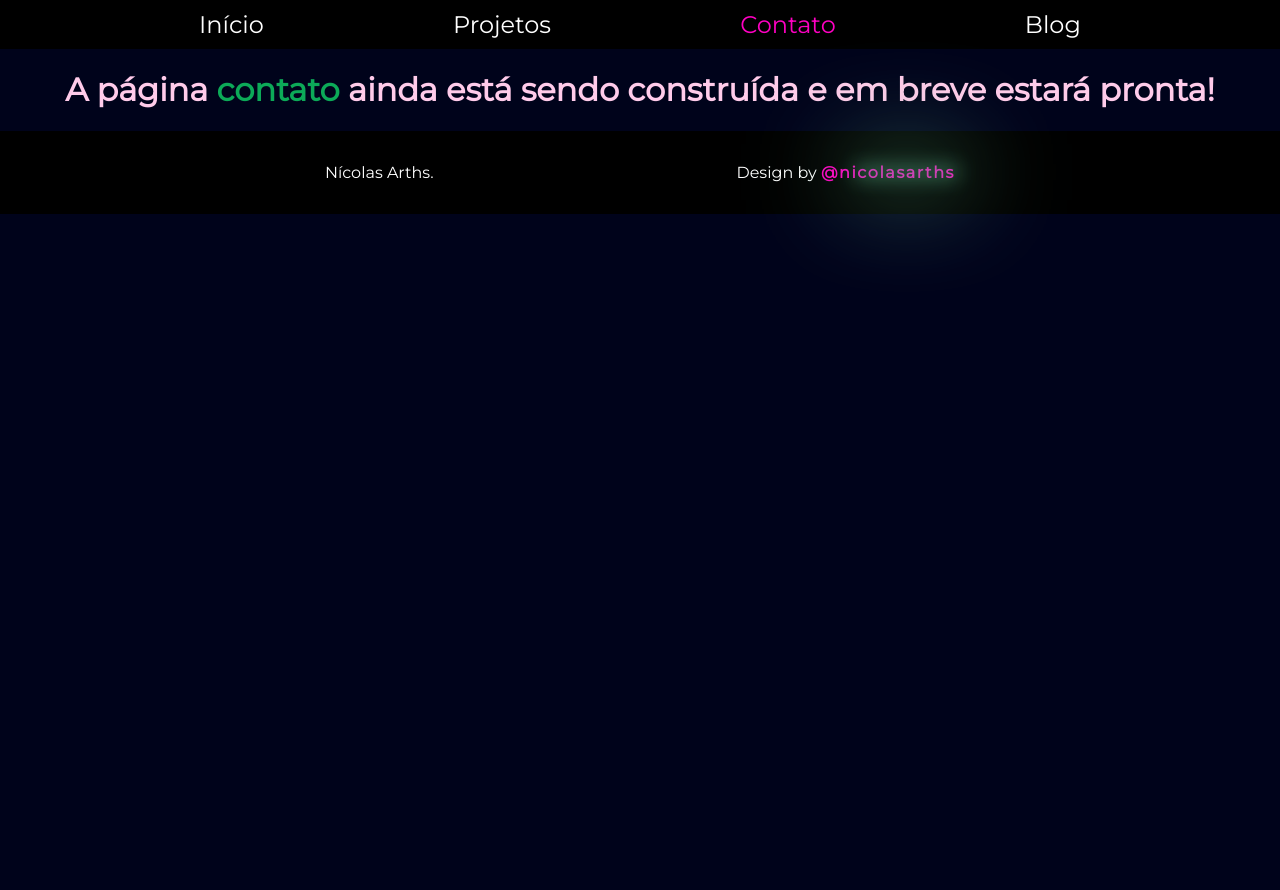
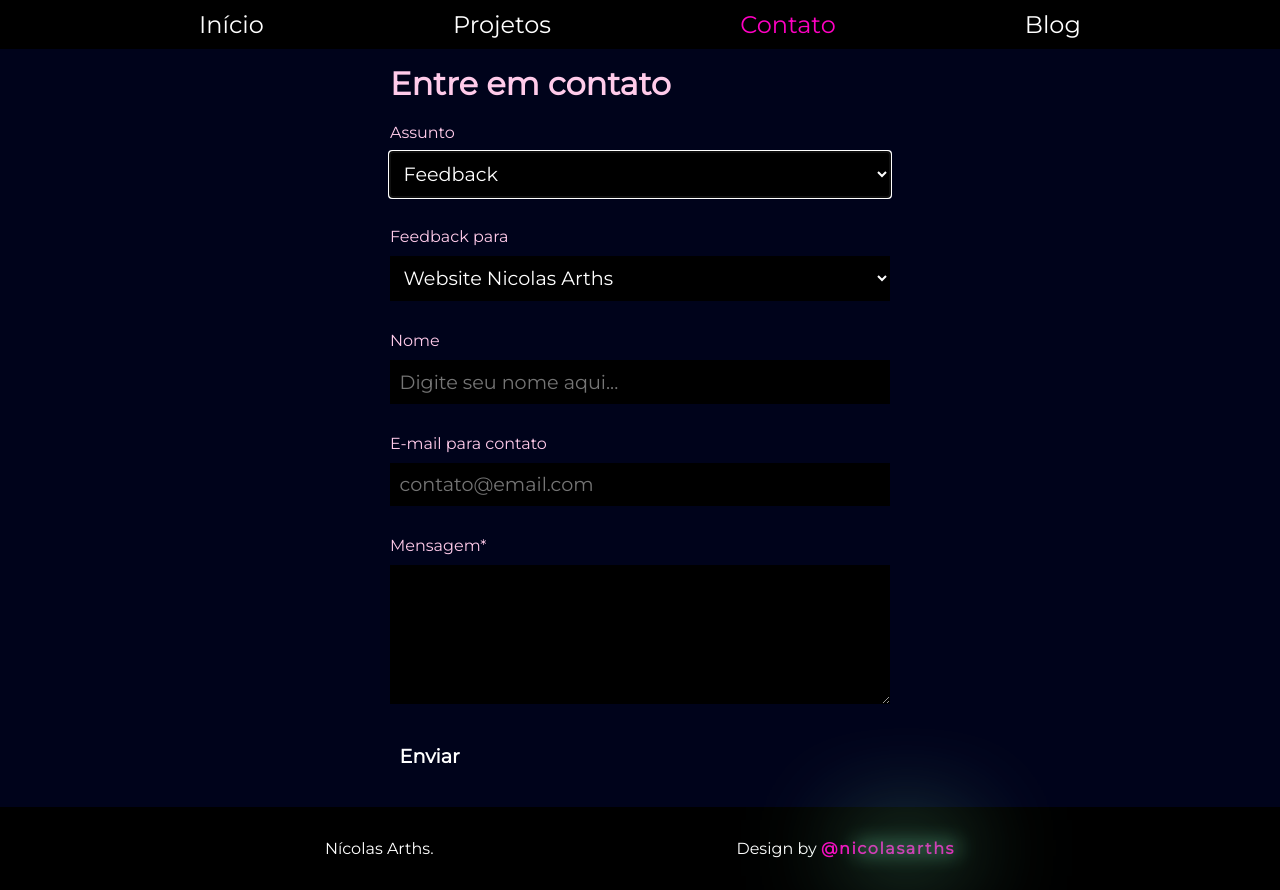
Before and after one commit to nicolasarths/personal-website, a Next.js app: page /contato in a window 1280 px wide. Before the commit the page ends 800 px from the top, so only its background shows below. Built offline with nearby package versions, Linux system fonts and the light colour scheme; a web font is replaced by a local one.

Commit message:
add contact page with multiple contact options

```diff
--- a/src/pages/contato.js
+++ b/src/pages/contato.js
@@ -1,24 +1,154 @@
-import UnderConstruction from "../components/UnderConstruction";
+import { useState } from "react";
 
 export default function Contato() {
-  return (<>
-    <UnderConstruction title="contato"/>
-  </>)
-}
+  const [feedbackOptions, toggleFeedbackOptions] = useState();
+  const [budgetOptions, toggleBudgetOptions] = useState("hide");
+  const [recruitOptions, toggleRecruitOptions] = useState("hide");
 
-function fContato() {
+  function HandleSelect(e) {
+    toggleFeedbackOptions("hide");
+    toggleBudgetOptions("hide");
+    toggleRecruitOptions("hide");
+    if (e.target.value == "feedback") {
+      toggleFeedbackOptions();
+    }
+    if (e.target.value == "budget") {
+      toggleBudgetOptions();
+    }
+    if (e.target.value == "recruit") {
+      toggleRecruitOptions();
+    }
+  }
+
+  function FeedbackSelect() {
+    return (
+      <>
+        <label
+          form="send-message"
+          htmlFor="feedback"
+          className={feedbackOptions}
+        >
+          Feedback para
+        </label>
+        <select
+          id="feedback"
+          name="feedback"
+          className={`form-input ${feedbackOptions}`}
+          form="send-message"
+          required
+        >
+          <option value="nicolasarths">Website Nicolas Arths</option>
+          <option value="guinchodemoto">
+            Website Monteiro Guincho de Moto
+          </option>
+          <option value="other">Outros</option>
+        </select>
+      </>
+    );
+  }
+
+  function BudgetSelect() {
+    return (
+      <>
+        <label form="send-message" htmlFor="budget" className={budgetOptions}>
+          Feedback para
+        </label>
+        <select
+          id="budget"
+          name="budget"
+          className={`form-input ${budgetOptions}`}
+          form="send-message"
+          required
+        >
+          <option value="website">Construção de website</option>
+          <option value="page">Construção de uma única página</option>
+          <option value="other">Outros</option>
+        </select>
+      </>
+    );
+  }
+
+  function RecruitSelect() {
+    return (
+      <>
+        <label form="send-message" htmlFor="recruit" className={recruitOptions}>
+          Feedback para
+        </label>
+        <select
+          id="recruit"
+          name="recruit"
+          className={`form-input ${recruitOptions}`}
+          form="send-message"
+          required
+        >
+          <option value="email">Trocar e-mails</option>
+          <option value="schedule">Agendar conversa</option>
+          <option value="other">Outros</option>
+        </select>
+
+        <label
+          form="send-message"
+          htmlFor="enterprise"
+          className={recruitOptions}
+        >
+          Empresa (opcional)
+        </label>
+        <input
+          id="enterprise"
+          name="enterprise"
+          className={`form-input ${recruitOptions}`}
+          type="text"
+          placeholder="Nome da empresa"
+          required
+        />
+      </>
+    );
+  }
+
   return (
-    <form className="form" id="send-message" method="post" action="">
+    <form
+      className="form margin-auto"
+      name="send-message"
+      id="send-message"
+      method="post"
+      action=""
+    >
       <h2 className="form-title">Entre em contato</h2>
-      <label form="send-message" htmlFor="nome">
+
+      <label form="send-message" htmlFor="subject">
+        Assunto
+      </label>
+      <select
+        id="subject"
+        name="subject"
+        className="form-input"
+        form="send-message"
+        onChange={HandleSelect}
+        required
+        autoFocus
+      >
+        <option value="feedback">Feedback</option>
+        <option value="budget">Orçamento</option>
+        <option value="recruit">Recrutamento</option>
+        <option value="other">Outros</option>
+      </select>
+
+      <FeedbackSelect />
+
+      <BudgetSelect />
+
+      <RecruitSelect />
+
+      <label form="send-message" htmlFor="name">
         Nome
       </label>
       <input
-        id="nome"
+        id="name"
+        name="name"
         className="form-input"
         type="text"
+        placeholder="Digite seu nome aqui..."
         required
-        placeholder="Digite seu nome aqui..."
       />
 
       <label form="send-message" htmlFor="email">
@@ -26,10 +156,11 @@ function fContato() {
       </label>
       <input
         id="email"
+        name="email"
         className="form-input"
         type="email"
+        placeholder="contato@email.com"
         required
-        placeholder="contato@email.com"
       />
 
       <label form="send-message" htmlFor="mensagem">
@@ -37,10 +168,11 @@ function fContato() {
       </label>
       <textarea
         id="mensagem"
+        name="mensagem"
         className="form-input"
         rows="5"
+        placeholder=""
         required
-        placeholder=""
       ></textarea>
       <input className="form-input form-submit" type="submit" value="Enviar" />
     </form>
```
